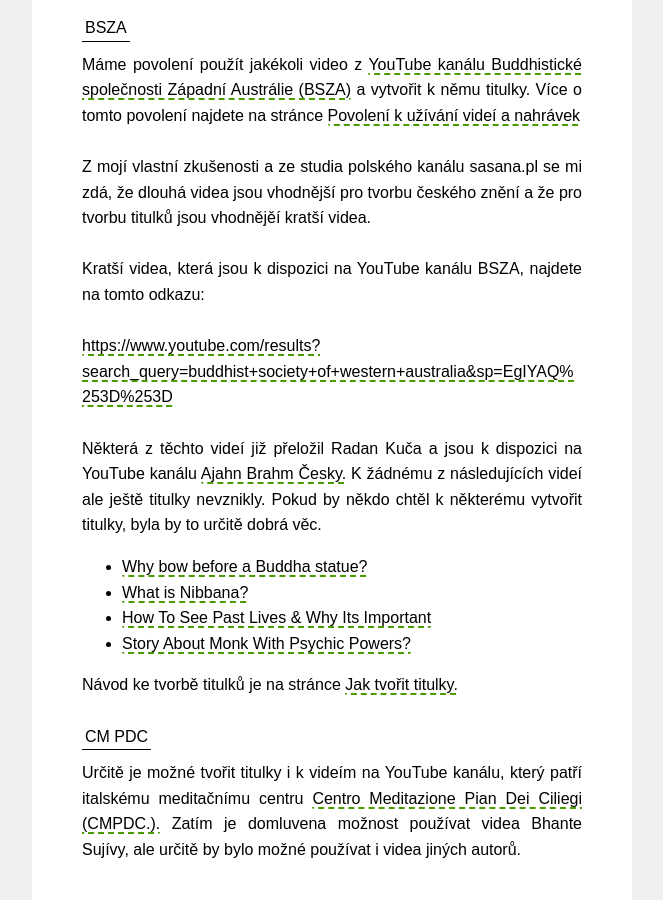
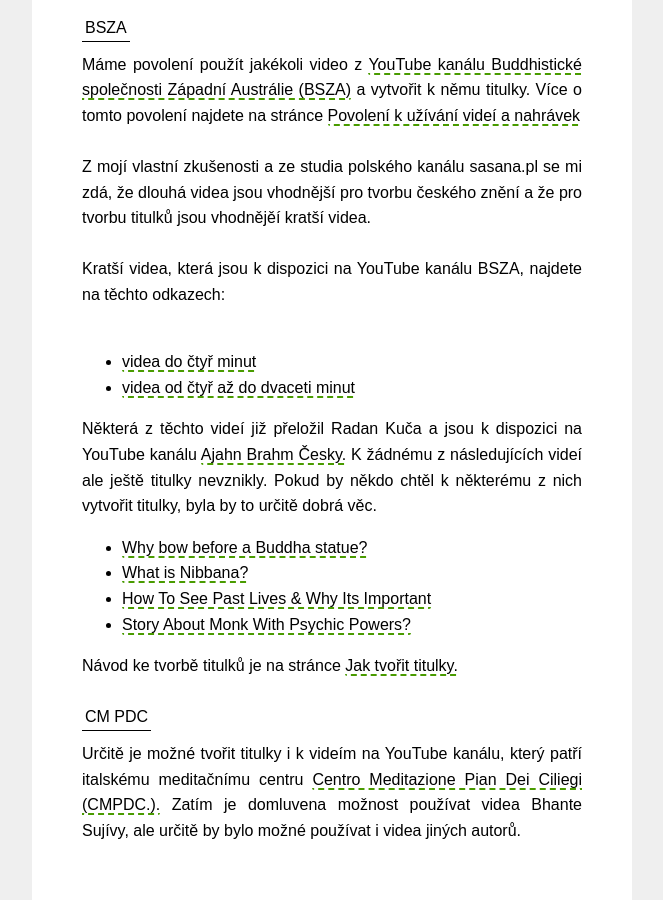
Before and after one commit to Borek78/jak-tvorit-panditu, a Jekyll site: the page built from jak-pomoci-s-panditou.md, in a window 1280 px wide and 900 px high, scrolled down 1031 px. Shown: the whole window, without its empty margins (308-971 px from the left). Built offline with Jekyll 4.4.1, drawn with Linux system fonts in a browser that asks for light colours; some of the changed text lies outside the part shown.

Commit message:
revize stránky jak tvorit titulky

```diff
--- a/jak-pomoci-s-panditou.md
+++ b/jak-pomoci-s-panditou.md
@@ -39,13 +39,24 @@
 
 Z mojí vlastní zkušenosti a ze studia polského kanálu sasana.pl se mi zdá, že dlouhá videa jsou vhodnější pro tvorbu českého znění a že pro tvorbu titulků jsou vhodnějěí kratší videa.<br><br>
 
-Kratší videa, která jsou k dispozici na YouTube kanálu BSZA, najdete na tomto odkazu:<br><br>
+Kratší videa, která jsou k dispozici na YouTube kanálu BSZA, najdete na těchto odkazech:<br><br>
 
+<ul>
+<li>
 <div class="do-not-break-out">
-<a href="https://www.youtube.com/results?search_query=buddhist+society+of+western+australia&sp=EgIYAQ%253D%253D">https://www.youtube.com/results?search_query=buddhist+society+of+western+australia&sp=EgIYAQ%253D%253D</a>
-</div><br>
+<a href="https://www.youtube.com/results?search_query=buddhist+society+of+western+australia&sp=EgIYAQ%253D%253D">videa do čtyř minut</a>
+</div>
+</li>
 
-Některá z těchto videí již přeložil Radan Kuča a jsou k dispozici na YouTube kanálu [Ajahn Brahm Česky.](https://www.youtube.com/channel/UCUr-lRBB59mFLyKFhAAbXbg) K žádnému z následujících videí ale ještě titulky nevznikly. Pokud by někdo chtěl k některému vytvořit titulky, byla by to určitě dobrá věc.
+<li>
+<div class="do-not-break-out">
+<a href="https://www.youtube.com/results?search_query=buddhist+society+of+western+australia&sp=EgIYAw%253D%253D">videa od čtyř až do dvaceti minut</a>
+</div>
+</li>
+
+</ul>
+
+Některá z těchto videí již přeložil Radan Kuča a jsou k dispozici na YouTube kanálu [Ajahn Brahm Česky.](https://www.youtube.com/channel/UCUr-lRBB59mFLyKFhAAbXbg) K žádnému z následujících videí ale ještě titulky nevznikly. Pokud by někdo chtěl k některému z nich vytvořit titulky, byla by to určitě dobrá věc.
 
 <ul>
 <li><a href="https://www.youtube.com/watch?v=9XPaWCit4Io">Why bow before a Buddha statue?</a></li>
```
Also changed, not shown: other parts of jak-pomoci-s-panditou.md (+1 -1 lines), _includes/jak-tvorit-titulky/1-jak-tvorit-titulky-subtitle-edit.md (+1 -1 lines), blog.md (+1 -1 lines), opravneni-k-uziti-obsahu-youtube-kanalu-pandita-cz.md (+4 -4 lines), podminky-uziti-blogu-jak-tvorit-panditu.md (renamed from podminky-uziti-webu-jak-tvorit-panditu.md, +6 -6 lines), povoleni-k-uzivani-videi-a-nahravek.md (+5 -4 lines), 1 other file.
